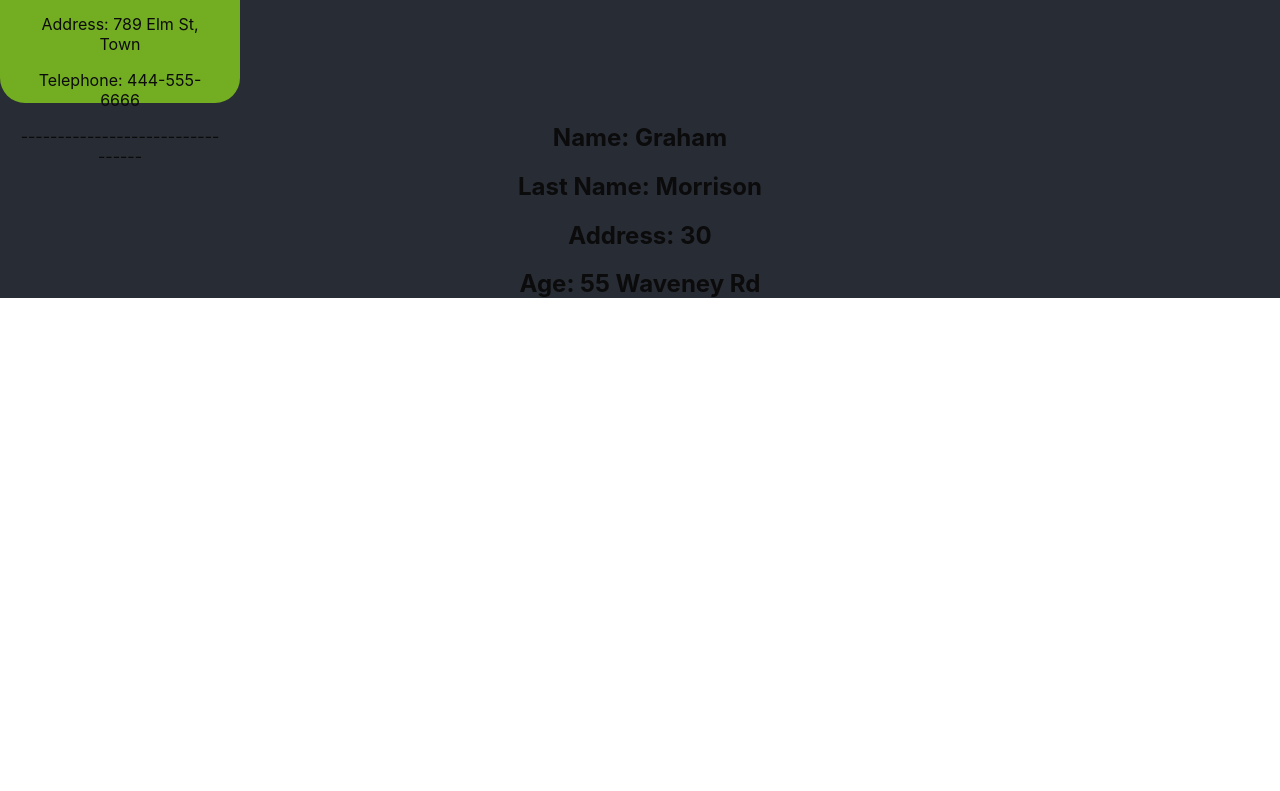
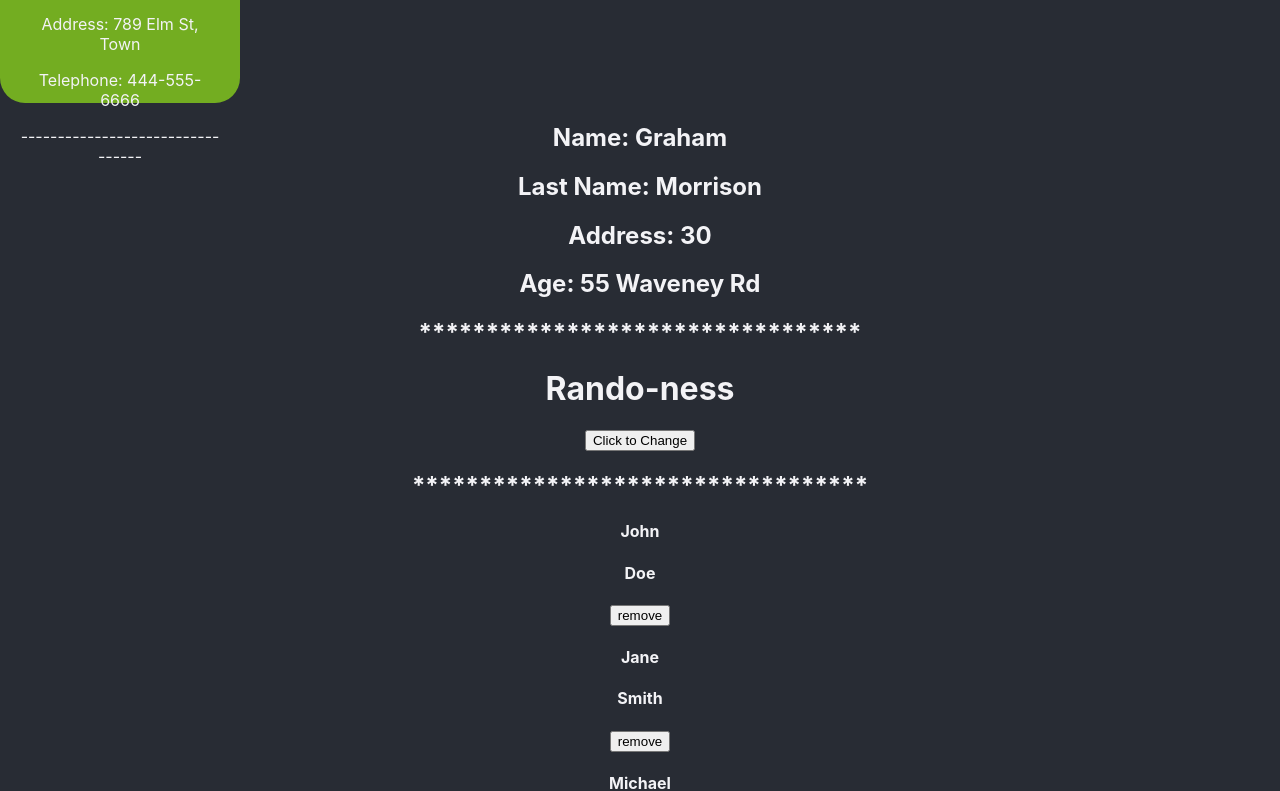
Before and after one commit to morpole/practice-react, a React (Create React App) app: page / in a window 1280 px wide. Shown: the part 2549-3340 px from the top of the page. Before the commit the page ends 2867 px from the top, so only its background shows below. Built offline with nearby package versions, Linux system fonts and the light colour scheme; no server answers.

Commit message:
added usestate array

```diff
--- a/src/App.css
+++ b/src/App.css
@@ -1,6 +1,6 @@
 .App {
   text-align: center;
-  color: #0b0b0c;
+  color: hsl(240, 16%, 96%);
   background-color: #282c34;
 }
 
--- a/src/App.js
+++ b/src/App.js
@@ -11,6 +11,7 @@ const Person = ({name, lastName, age, address}) => {
     <h2>Last Name: {lastName}</h2>
     <h2>Address: {age}</h2>
     <h2>Age: {address}</h2>
+    <h2>*********************************</h2>
     </>
   )
 }
@@ -89,10 +90,44 @@ const BreedList = () => {
 };
 
 
+const UseStateBasics = () => {
+  const [greeting, setGreeting] = useState('Rando-ness');
+  const handleChange = () => {
+   setGreeting(greeting === 'Rando-ness' ? 'I changed it!' : 'randoness');
+  }
+  return (
+    <>
+    <h1>{greeting}</h1>
+    <button onClick={handleChange}>Click to Change</button>
+    </>
+  )
+}
 
+const UseStateArray = () => {
+  const [people, setPeople] = useState(contactList);
 
-
-
+  const removeItem = (id) => {
+    let newPeople = people.filter((person) => person.id !== id);
+    setPeople(newPeople);
+  };
+  return (
+    <>
+      {people.map((person) => {
+        const { id, name, lastname} = person;
+        return (
+          <div key={id} className='item'>
+            <h4>{name}</h4>
+            <h4>{lastname}</h4>
+            <button onClick={() => removeItem(id)}>remove</button>
+          </div>
+        );
+      })}
+      <button className='btn' onClick={() => setPeople([])}>
+        clear items
+      </button>
+    </>
+  );
+};
 
 
 export default function App() {
@@ -101,6 +136,9 @@ export default function App() {
     <BreedList/>
     <People/>
     <Person name='Graham' lastName='Morrison' address='55 Waveney Rd'age={30} />
+    <UseStateBasics/>
+    <h2>**********************************</h2>
+    <UseStateArray/>
     </div>
   )
 }
```
